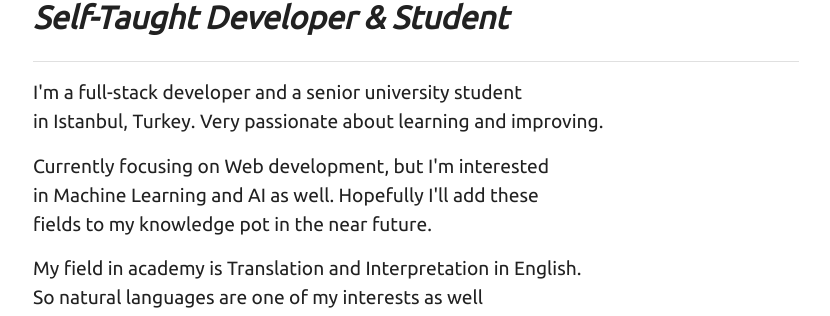
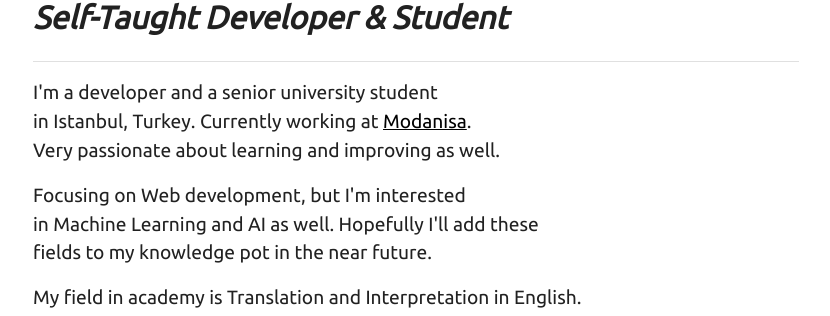
Before and after one commit to atakanzen/atakanzengin.me, a Vue app: page / in a window 1280 px wide. Shown: the part 149-465 px from the top of the page, without its empty margins (224-1054 px from the left). Built offline with nearby package versions, Linux system fonts and the light colour scheme; what vue-js-toggle-button would draw is missing.

Commit message:
Added modanisa reference

```diff
--- a/src/App.vue
+++ b/src/App.vue
@@ -34,7 +34,10 @@ export default {
   methods: {
     changeTheme() {
       document.getElementById("vApp").classList.toggle("theme--dark");
-      document.getElementById("link").classList.toggle("light-text");
+      const links = document.getElementsByTagName("a");
+      links.forEach(el => {
+        el.classList.toggle("light-text");
+      })
       document.querySelector("body").classList.toggle("dark-bg");
       const dividers = document.getElementsByTagName("hr");
       dividers.forEach(el => {
--- a/src/components/Me.vue
+++ b/src/components/Me.vue
@@ -10,12 +10,13 @@
 
   <section id="body">
     <p>
-      I'm a full-stack developer and a senior university student
-      <br />in Istanbul, Turkey. Very passionate about learning and improving.
+      I'm a developer and a senior university student
+      <br />in Istanbul, Turkey. Currently working at <a id="link" href="https://www.modanisa.com" target="_blank" rel="noopener noreferrer">Modanisa</a>.
+      <br>Very passionate about learning and improving as well.
     </p>
 
     <p>
-      Currently focusing on Web development, but I'm interested
+      Focusing on Web development, but I'm interested
       <br />in Machine Learning and AI as well. Hopefully I'll add these
       <br />fields to my knowledge pot in the near future.
     </p>
```
